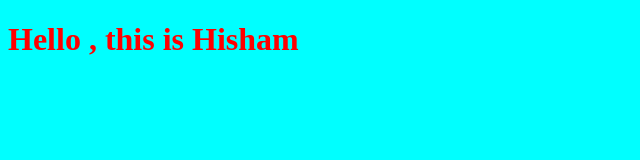
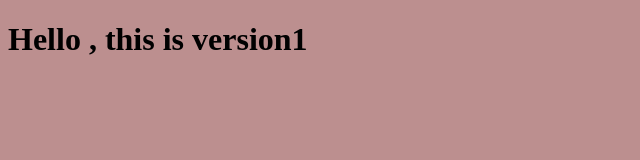
Before and after one commit to HishamNaser/myproject, a plain HTML site: page index.html in a window 1280 px wide. Shown: the whole page, without its empty margins (0-640 px from the left). Drawn offline with Linux system fonts and the light colour scheme.

Commit message:
change the style title

```diff
--- a/index.html
+++ b/index.html
@@ -7,7 +7,7 @@
     <link rel="stylesheet" href="style.css">
 </head>
 <body>
-    <h1>Hello , this is Hisham</h1>
+    <h1>Hello , this is version1</h1>
     <script src="app.js"></script>
 </body>
 </html>
--- a/style.css
+++ b/style.css
@@ -1,6 +1,6 @@
 h1{
-    color:red;
+    color:black;
 }
 body{
-    background-color: aqua;
+    background-color:rosybrown ;
 }
```
